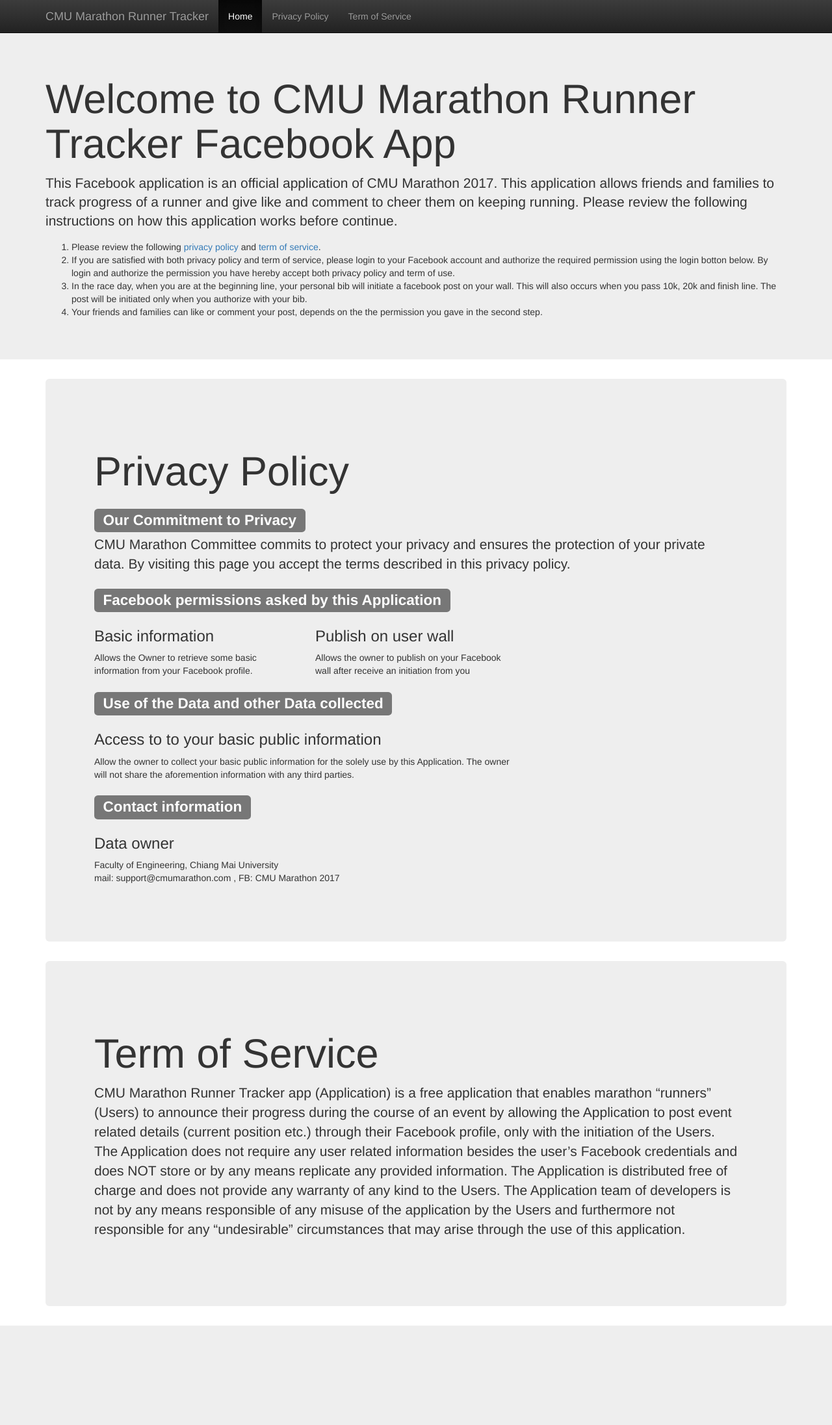
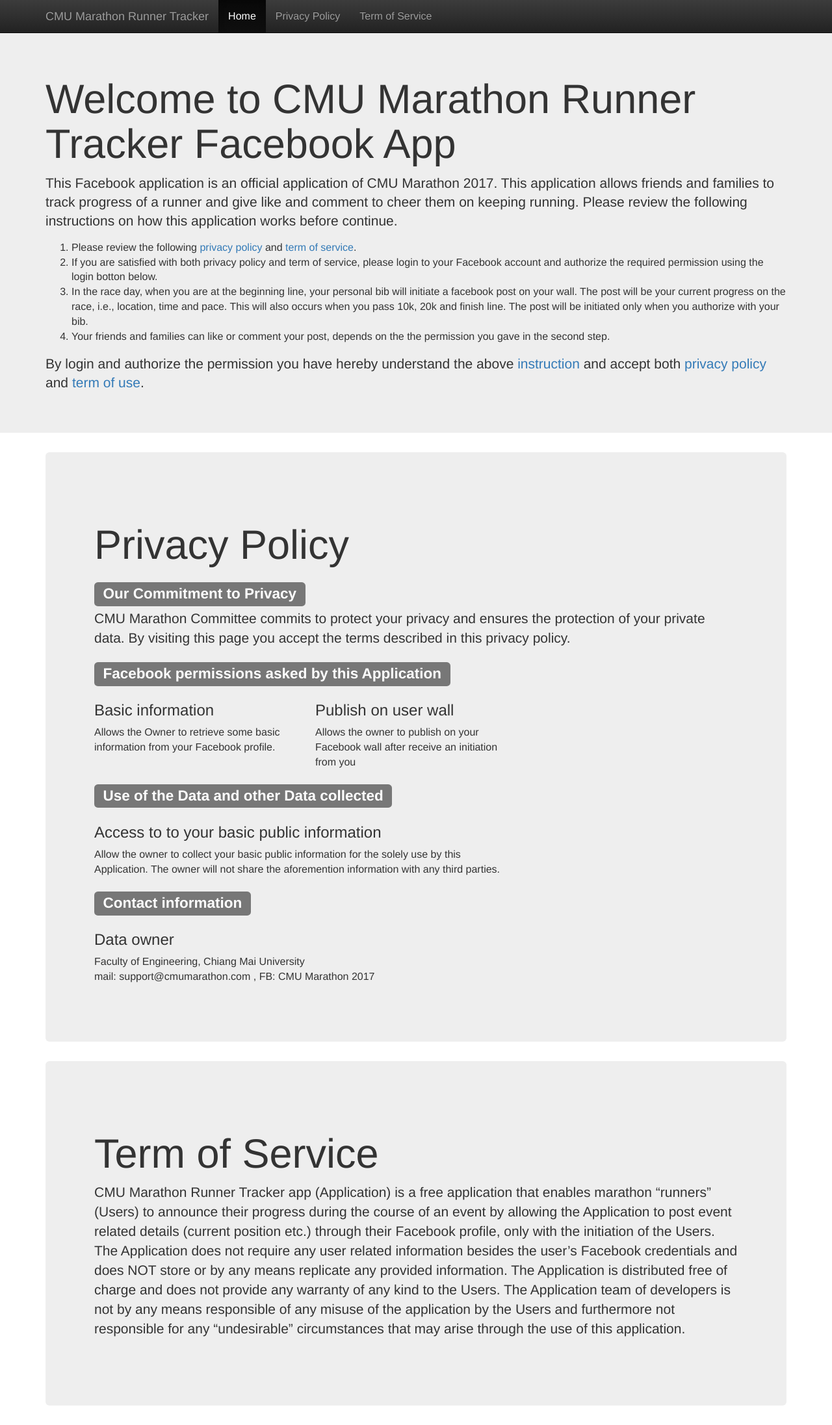
Before and after one commit to pruet/cmumarathon, a PHP site: page /fblogin.html in a window 1280 px wide. Shown: the whole page at 65% size. Before the commit the page ends 2040 px from the top, so only its background shows below. Run offline with PHP 8.4, Linux system fonts and the light colour scheme; some libraries are stand-ins or nearby versions.

Commit message:
update instruction for policy 2.1,2.2

```diff
--- a/fblogin.html
+++ b/fblogin.html
@@ -100,16 +100,20 @@
     <div class="jumbotron" id="home">
       <div class="container" >
         <h1>Welcome to CMU Marathon Runner Tracker Facebook App</h1>
-        <p class="lead">
+        <p class="lead" id="instruction">
           This Facebook application is an official application of CMU Marathon 2017. This application allows friends and families to track progress of a runner and give like and comment to cheer them on keeping running. Please review the following instructions on how this application works before continue.
           <ol>
-            <li>Please review the following <a href="#privacy">privacy policy</a> and <a href="tos">term of service</a>.</li>
+            <li>Please review the following <a href="#privacy">privacy policy</a> and <a href="#tos">term of service</a>.</li>
             <li>If you are satisfied with both privacy policy and term of service, please login
-            to your Facebook account and authorize the required permission using the login botton below. By login and authorize the permission you have hereby accept both privacy policy and term of use.</li>
-            <li>In the race day, when you are at the beginning line, your personal bib will initiate a facebook post on your wall. This will also occurs when you pass 10k, 20k and finish line. The post will be initiated only when you authorize with your bib.</li>
+            to your Facebook account and authorize the required permission using the login botton below.</li>
+            <li>In the race day, when you are at the beginning line, your personal bib will initiate a facebook post on your wall. The post will be your current progress on the race, i.e., location, time and pace. This will also occurs when you pass 10k, 20k and finish line. The post will be initiated only when you authorize with your bib.</li>
             <li>Your friends and families can like or comment your post, depends on the the permission you gave in the second step.
           </ol>
     </p>
+    </div>
+    <div class="container" >
+      <p class="lead">
+        By login and authorize the permission you have hereby understand the above <a href="#instruction">instruction</a> and accept both <a href="#policy">privacy policy</a> and <a href="#tos">term of use</a>.</li>
       <fb:login-button
         scope="public_profile,publish_actions"
         max-rows="1"
--- a/starter-template.css
+++ b/starter-template.css
@@ -1,5 +1,6 @@
 body {
   padding-top: 50px;
+  font-size: 16px;
 }
 .starter-template {
   padding: 40px 15px;
```
